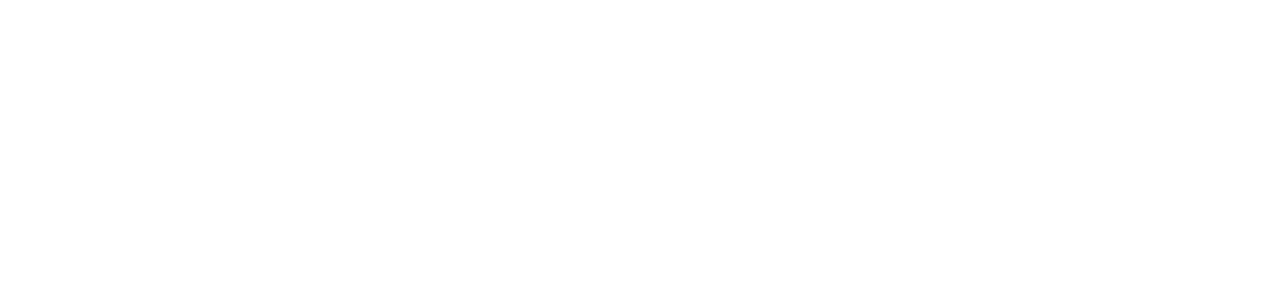
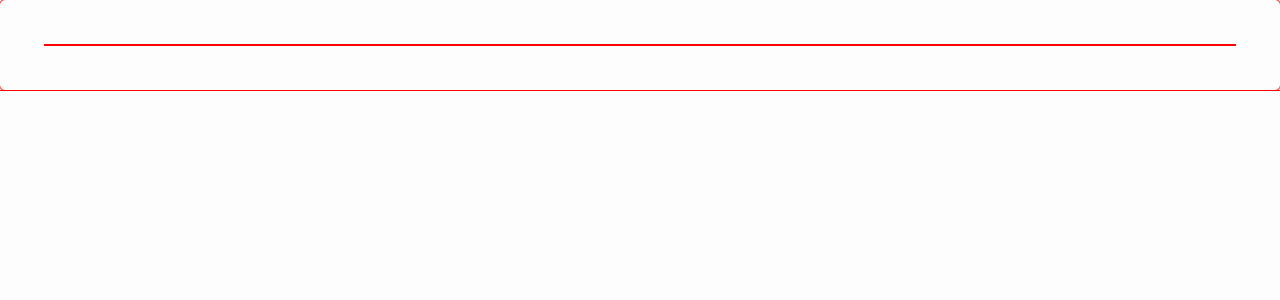
Before and after one commit to MikhailDeriabin/form_app, a React (Create React App) app: page / in a window 1280 px wide. Shown: the top 300 px of the page. Built offline with nearby package versions, Linux system fonts and the light colour scheme.

Commit message:
add page common styles

```diff
--- a/src/index.css
+++ b/src/index.css
@@ -1,13 +1,18 @@
-body {
-  margin: 0;
-  font-family: -apple-system, BlinkMacSystemFont, 'Segoe UI', 'Roboto', 'Oxygen',
-    'Ubuntu', 'Cantarell', 'Fira Sans', 'Droid Sans', 'Helvetica Neue',
-    sans-serif;
-  -webkit-font-smoothing: antialiased;
-  -moz-osx-font-smoothing: grayscale;
+*{
+    margin: 0;
+    padding: 0;
+    border: none;
+    outline: 1px solid red;
 }
 
-code {
-  font-family: source-code-pro, Menlo, Monaco, Consolas, 'Courier New',
-    monospace;
+body{
+    padding: 45px;
+
+    background-color: #FDFDFD;
+
+    border-radius: 5px;
+
+    font-family: 'Arial', sans-serif;
+    font-size: 16px;
+    color: #707070;
 }
```
